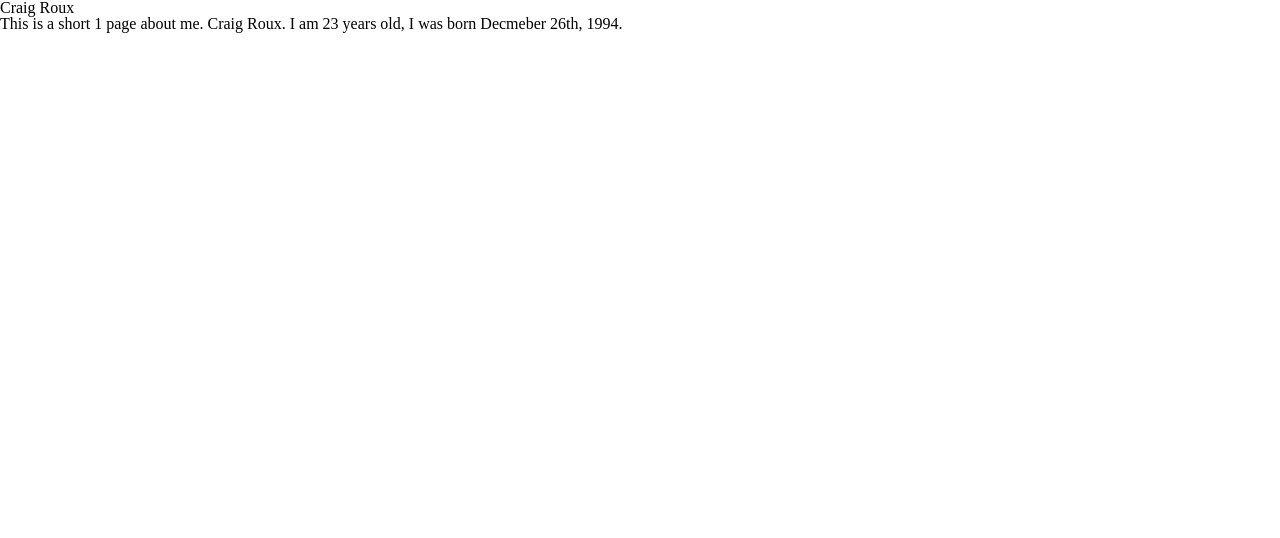
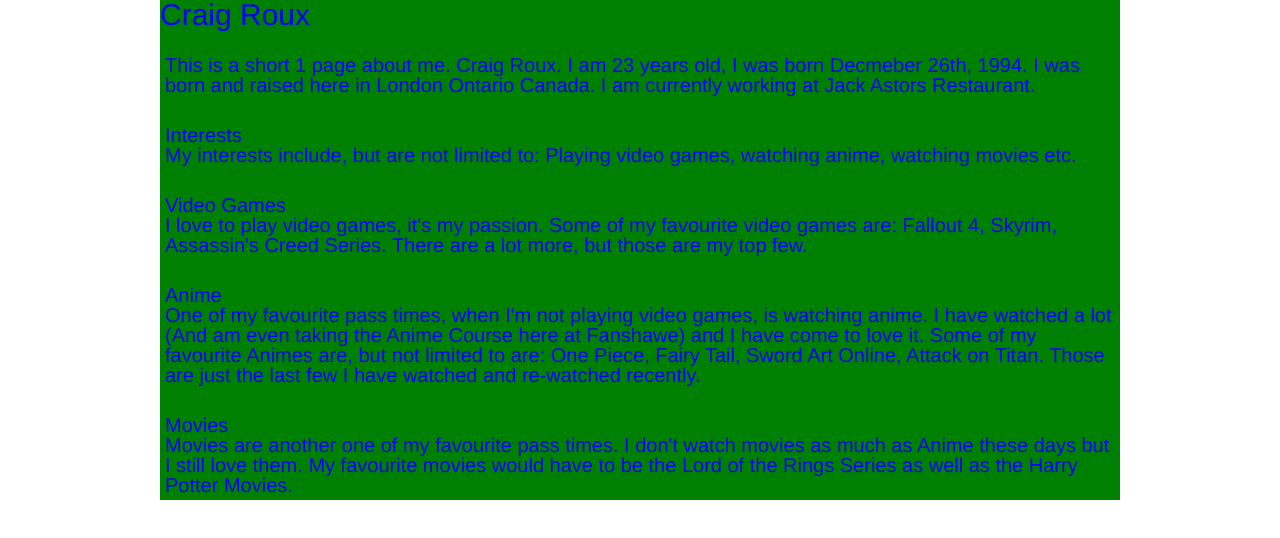
Before and after one commit to NobleAssassin70/AboutMe, a plain HTML site: page index.html in a window 1280 px wide. Drawn offline with Linux system fonts and the light colour scheme.

Commit message:
Added info to Index and Main CSS

```diff
--- a/css/main.css
+++ b/css/main.css
@@ -4,3 +4,62 @@
 .hidden {
 	display: none;
 }
+body{
+	font-family: Helvetica, Arial, "sans-serif";
+	font-size: 14px;
+	margin: 0;
+	padding: 0;
+}
+
+#container{
+	width: 960px;
+	margin: 0 auto;
+	overflow: hidden;
+  background-color: green;
+}
+
+h1{
+  font-size: 30px;
+  float: left;
+  color: blue;
+}
+
+#basicInfo{
+  font-size: 20px;
+  float: left;
+  color: blue;
+  margin-top: 20px;
+  padding: 5px;
+}
+
+#Interests{
+  font-size: 20px;
+  float: left;
+  color: blue;
+  margin-top: 20px;
+  padding: 5px;
+}
+
+#videoGames{
+  font-size: 20px;
+  float: left;
+  color: blue;
+  margin-top: 20px;
+  padding: 5px;
+}
+
+#anime{
+  font-size: 20px;
+  float: right;
+  color: blue;
+  margin-top: 20px;
+  padding: 5px;
+}
+
+#movies{
+  font-size: 20px;
+  float: right;
+  color: blue;
+  margin-top: 20px;
+  padding: 5px;
+}
--- a/index.html
+++ b/index.html
@@ -9,7 +9,31 @@
   <body>
     <main id="container">
     <h1>Craig Roux</h1>
-    <p>This is a short 1 page about me. Craig Roux. I am 23 years old, I was born Decmeber 26th, 1994. </p>
+    <section id="basicInfo">
+    <p>This is a short 1 page about me. Craig Roux. I am 23 years old, I was born Decmeber 26th, 1994. I was born and raised here in London Ontario Canada.
+      I am currently working at Jack Astors Restaurant. </p>
+  </section>
+
+  <section id="Interests">
+    <h2>Interests</h2>
+    <p>My interests include, but are not limited to: Playing video games, watching anime, watching movies etc.</p>
+  </section>
+
+  <section id="videoGames">
+    <h2>Video Games</h2>
+    <p>I love to play video games, it's my passion. Some of my favourite video games are: Fallout 4, Skyrim, Assassin's Creed Series. There are a lot more, but those are my top few.</p>
+  </section>
+
+  <section id="anime">
+  <h2>Anime</h2>
+  <p>One of my favourite pass times, when I'm not playing video games, is watching anime. I have watched a lot (And am even taking the Anime Course here at Fanshawe) and I have come to love it.
+  Some of my favourite Animes are, but not limited to are: One Piece, Fairy Tail, Sword Art Online, Attack on Titan. Those are just the last few I have watched and re-watched recently. </p>
+  </section>
+  <section id="movies">
+    <h2>Movies</h2>
+    <p>Movies are another one of my favourite pass times. I don't watch movies as much as Anime these days but I still love them. My favourite movies would have to be the Lord of the Rings Series
+    as well as the Harry Potter Movies. </p>
+  </section>
   </main>
 
   <script src="js/main.js"></script>
```
